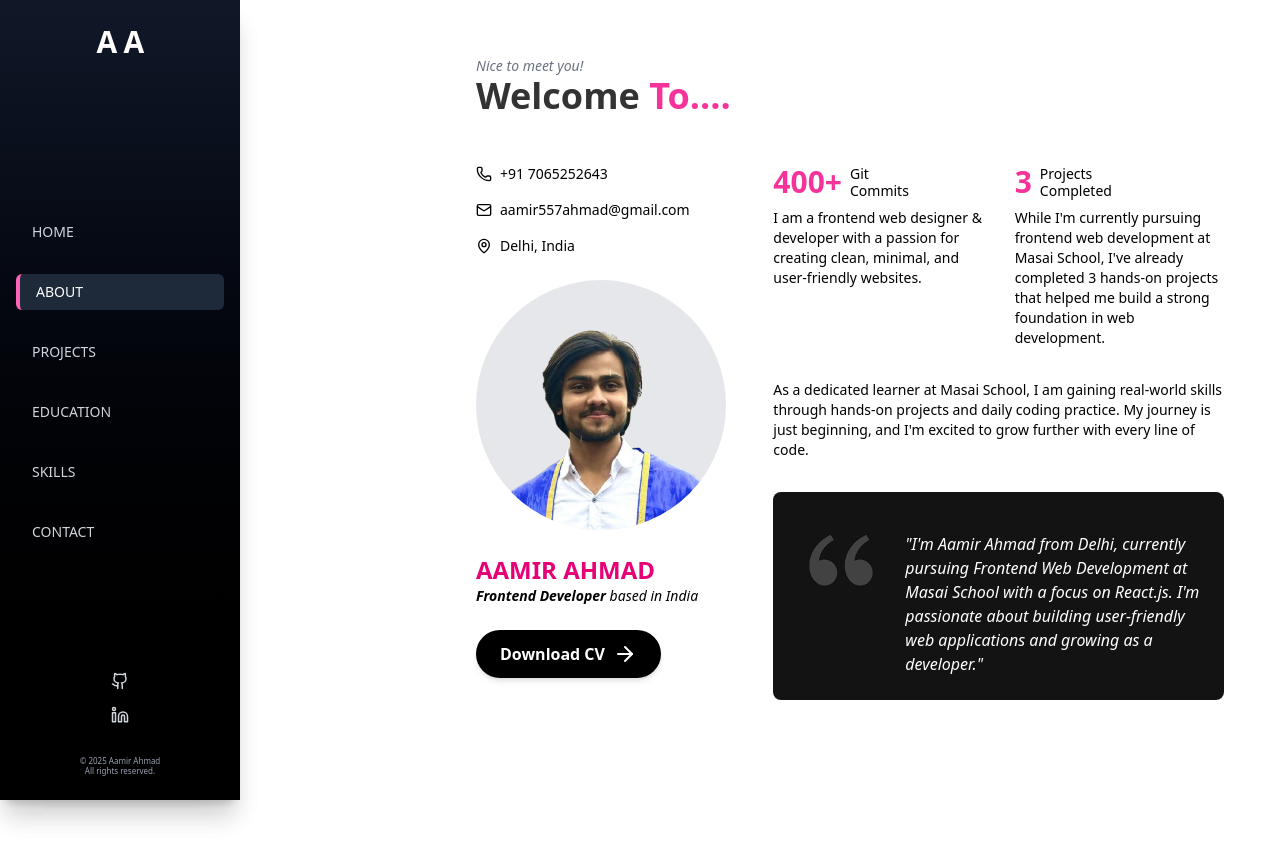
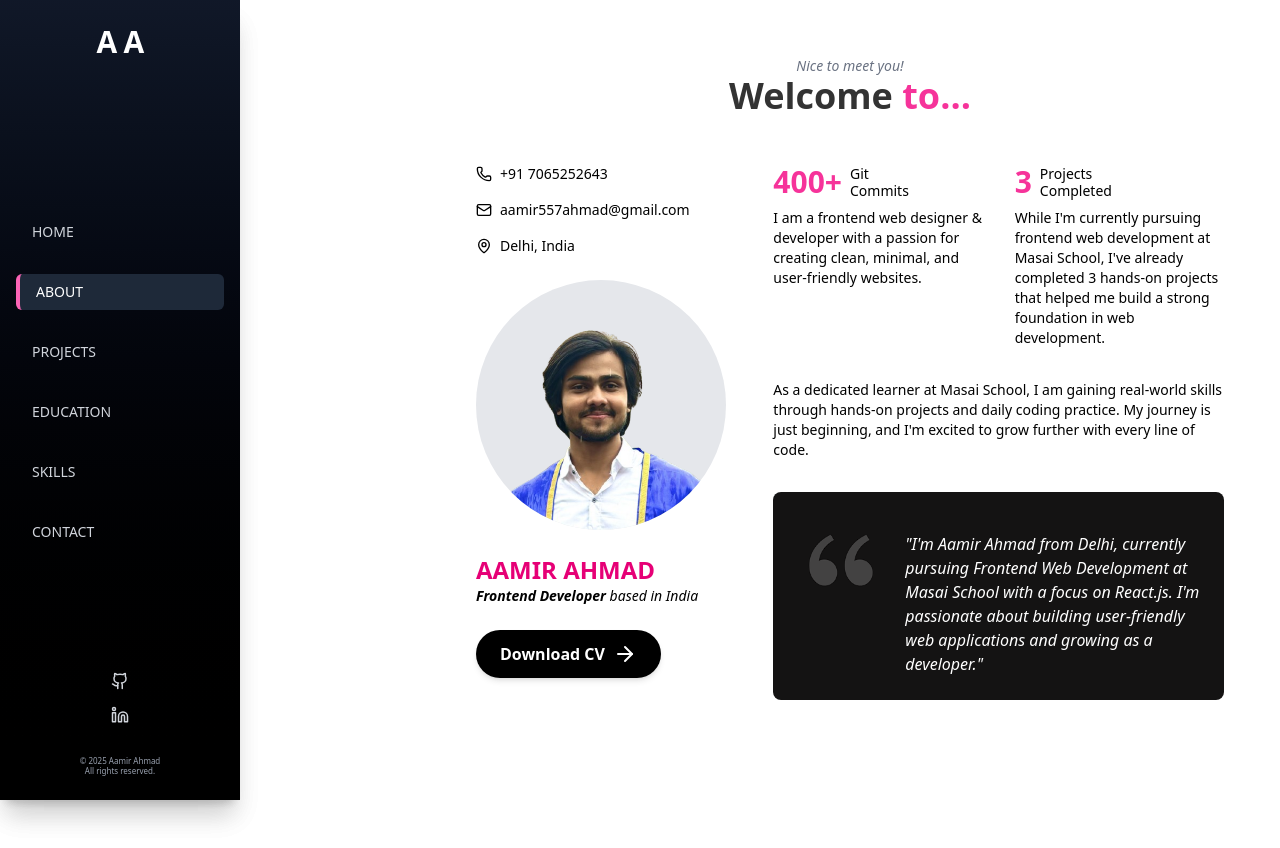
Before and after one commit to Aamir-786687/Portfolio, a React (Vite) app in the folder portfolio_react/: page /about in a window 1280 px wide. Built offline with nearby package versions, Linux system fonts and the light colour scheme.

Commit message:
Portfolio Updated

```diff
--- a/portfolio_react/src/pages/About.jsx
+++ b/portfolio_react/src/pages/About.jsx
@@ -10,11 +10,11 @@ export default function About() {
       <Sidebar activePage="about" />
       <main className="w-full md:ml-[180px] flex-1">
         <div className="max-w-6xl mx-auto p-4 sm:p-6 md:p-8">
-          <p className="italic text-sm text-gray-500">Nice to meet you!</p>
-          <h2 className="mb-8 sm:mb-12">
-              <span className="text-3xl sm:text-4xl font-bold text-[#333]">Welcome </span>
+          <p className="italic text-center text-sm text-gray-500">Nice to meet you!</p>
+          <h2 className="mb-8 sm:mb-12 text-center">
+              <span className="text-3xl sm:text-4xl font-bold text-[#333]">Welcome{' '}</span>
               <span className="text-3xl sm:text-4xl font-bold text-pink-500">
-                To....
+                to...
               </span>
             </h2>
 
--- a/portfolio_react/src/pages/Projects.jsx
+++ b/portfolio_react/src/pages/Projects.jsx
@@ -29,10 +29,10 @@ export default function Projects() {
     <div className="flex min-h-screen bg-white">
       <main className="w-full md:ml-[180px] flex-1 p-4 sm:p-6 md:p-8">
         <div className="max-w-6xl mx-auto">
-        <h2 className="mb-8 sm:mb-12">
-              <span className="text-3xl sm:text-4xl font-bold text-[#333]">Recent </span>
+        <h2 className="mb-8 sm:mb-12 text-center">
+              <span className="text-3xl sm:text-4xl font-bold text-[#333]">Recent{' '}</span>
               <span className="text-3xl sm:text-4xl font-bold text-pink-500">
-                 Projects
+                Projects
               </span>
             </h2>
 
--- a/portfolio_react/src/pages/Skills.jsx
+++ b/portfolio_react/src/pages/Skills.jsx
@@ -25,10 +25,10 @@ export default function Skills() {
         <div className="max-w-6xl mx-auto">
           {/* Technical Skills Section */}
           <div className="mb-8 sm:mb-12 md:mb-16">
-            <h2 className="mb-8 sm:mb-12">
+          <h2 className="mb-8 sm:mb-12 text-center">
               <span className="text-3xl sm:text-4xl font-bold text-[#333]">My </span>
               <span className="text-3xl sm:text-4xl font-bold text-pink-500">
-                Technical Skills
+                Techincal Skills
               </span>
             </h2>
 
```
